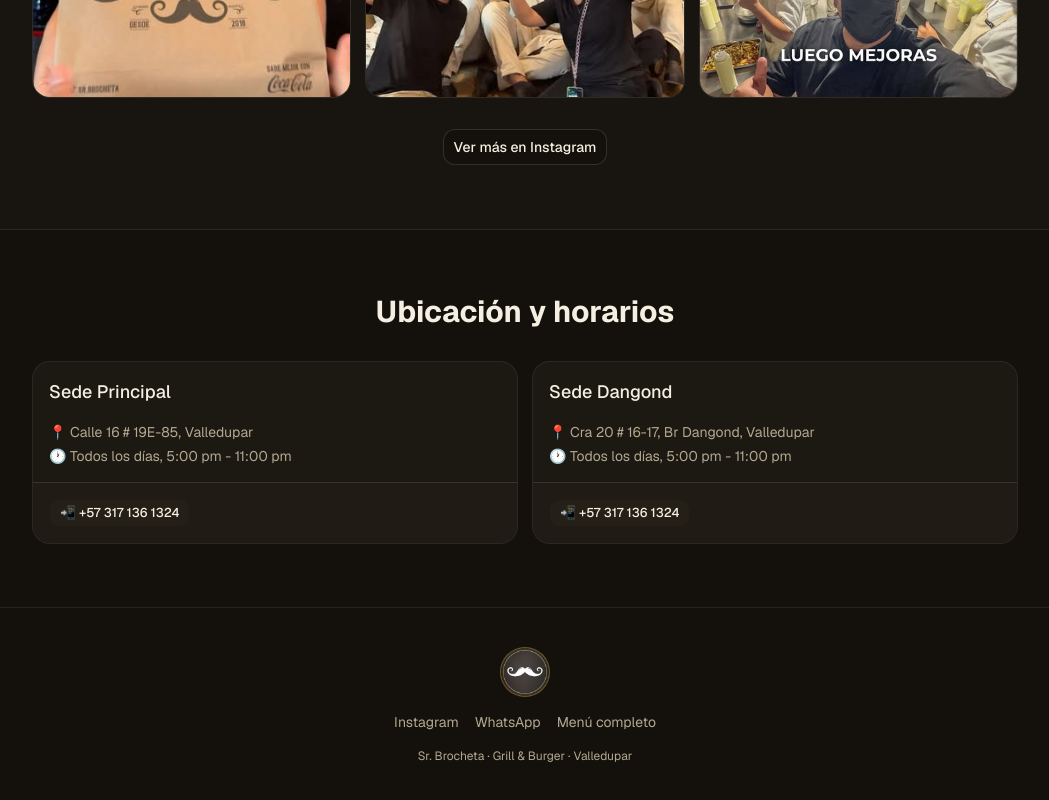
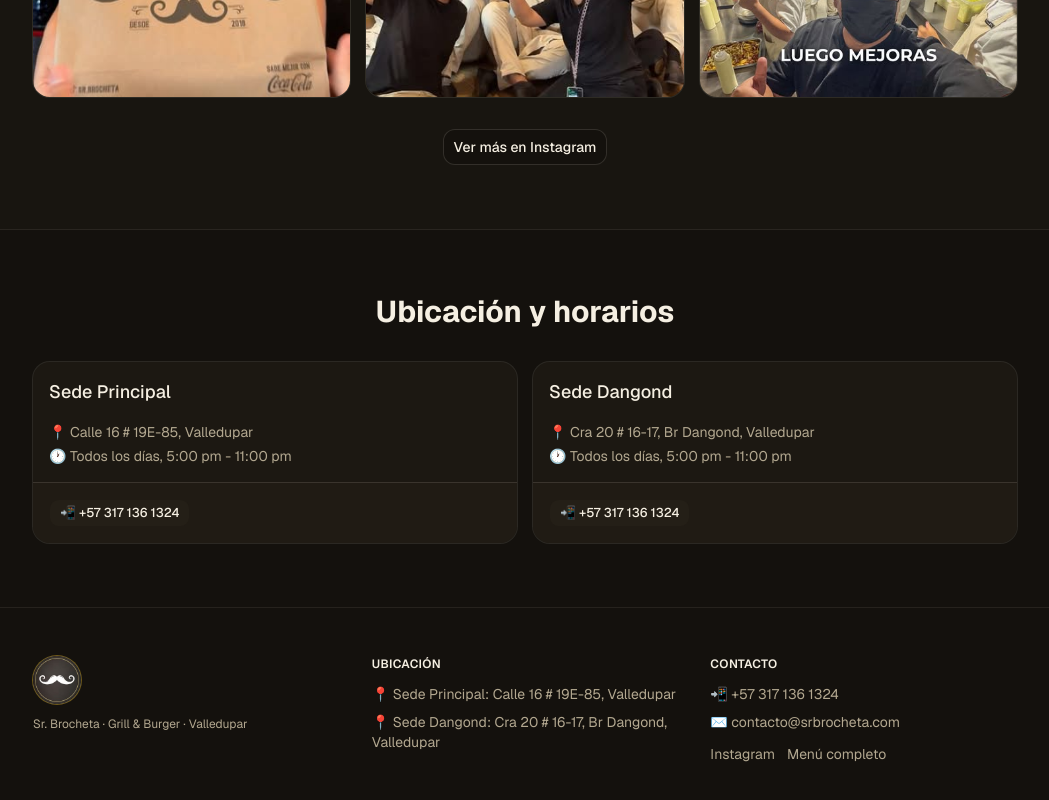
Before and after one commit to iamhosto10/senor-brocheta, a Next.js app: page / in a window 1280 px wide. Shown: the part 1540-2340 px from the top of the page, without its empty margins (115-1164 px from the left). Built offline with nearby package versions, Linux system fonts and the light colour scheme.

Commit message:
Ampliar footer con ubicacion, telefono y correo de contacto

```diff
--- a/app/page.tsx
+++ b/app/page.tsx
@@ -13,6 +13,8 @@ import { cn } from "cn";
 const WHATSAPP_URL = "https://wa.me/573171361324";
 const MENU_URL = "https://vinny.vinapp.co/?company=srbrocheta";
 const INSTAGRAM_URL = "https://www.instagram.com/sr.brocheta/";
+const PHONE_DISPLAY = "+57 317 136 1324";
+const EMAIL = "contacto@srbrocheta.com";
 
 const favoritos = [
   {
@@ -257,7 +259,8 @@ export default function Home() {
 
       {/* Footer */}
       <footer className="border-t border-border/60">
-        <div className="mx-auto flex w-full max-w-5xl flex-col items-center gap-4 px-5 py-10 text-center">
+        <div className="mx-auto grid w-full max-w-5xl gap-8 px-5 py-12 sm:grid-cols-3">
+          <div className="flex flex-col items-center gap-3 text-center sm:items-start sm:text-left">
             <Image
               src="/images/logo.jpg"
               alt="Logo Sr. Brocheta"
@@ -265,20 +268,41 @@ export default function Home() {
               height={48}
               className="rounded-full ring-1 ring-primary/50"
             />
-          <div className="flex flex-wrap items-center justify-center gap-4 text-sm text-muted-foreground">
+            <p className="text-xs text-muted-foreground">
+              Sr. Brocheta · Grill &amp; Burger · Valledupar
+            </p>
+          </div>
+
+          <div className="flex flex-col items-center gap-2 text-center text-sm text-muted-foreground sm:items-start sm:text-left">
+            <h3 className="mb-1 text-xs font-semibold tracking-wide text-foreground uppercase">
+              Ubicación
+            </h3>
+            {sedes.map((sede) => (
+              <p key={sede.nombre}>
+                📍 {sede.nombre}: {sede.direccion}
+              </p>
+            ))}
+          </div>
+
+          <div className="flex flex-col items-center gap-2 text-center text-sm text-muted-foreground sm:items-start sm:text-left">
+            <h3 className="mb-1 text-xs font-semibold tracking-wide text-foreground uppercase">
+              Contacto
+            </h3>
+            <Link href={WHATSAPP_URL} target="_blank" className="hover:text-primary">
+              📲 {PHONE_DISPLAY}
+            </Link>
+            <Link href={`mailto:${EMAIL}`} className="hover:text-primary">
+              ✉️ {EMAIL}
+            </Link>
+            <div className="mt-1 flex flex-wrap items-center justify-center gap-3 sm:justify-start">
               <Link href={INSTAGRAM_URL} target="_blank" className="hover:text-primary">
                 Instagram
-            </Link>
-            <Link href={WHATSAPP_URL} target="_blank" className="hover:text-primary">
-              WhatsApp
               </Link>
               <Link href={MENU_URL} target="_blank" className="hover:text-primary">
                 Menú completo
               </Link>
             </div>
-          <p className="text-xs text-muted-foreground">
-            Sr. Brocheta · Grill &amp; Burger · Valledupar
-          </p>
+          </div>
         </div>
       </footer>
     </div>
```
Lines whose indentation alone changed are shown as unchanged.
